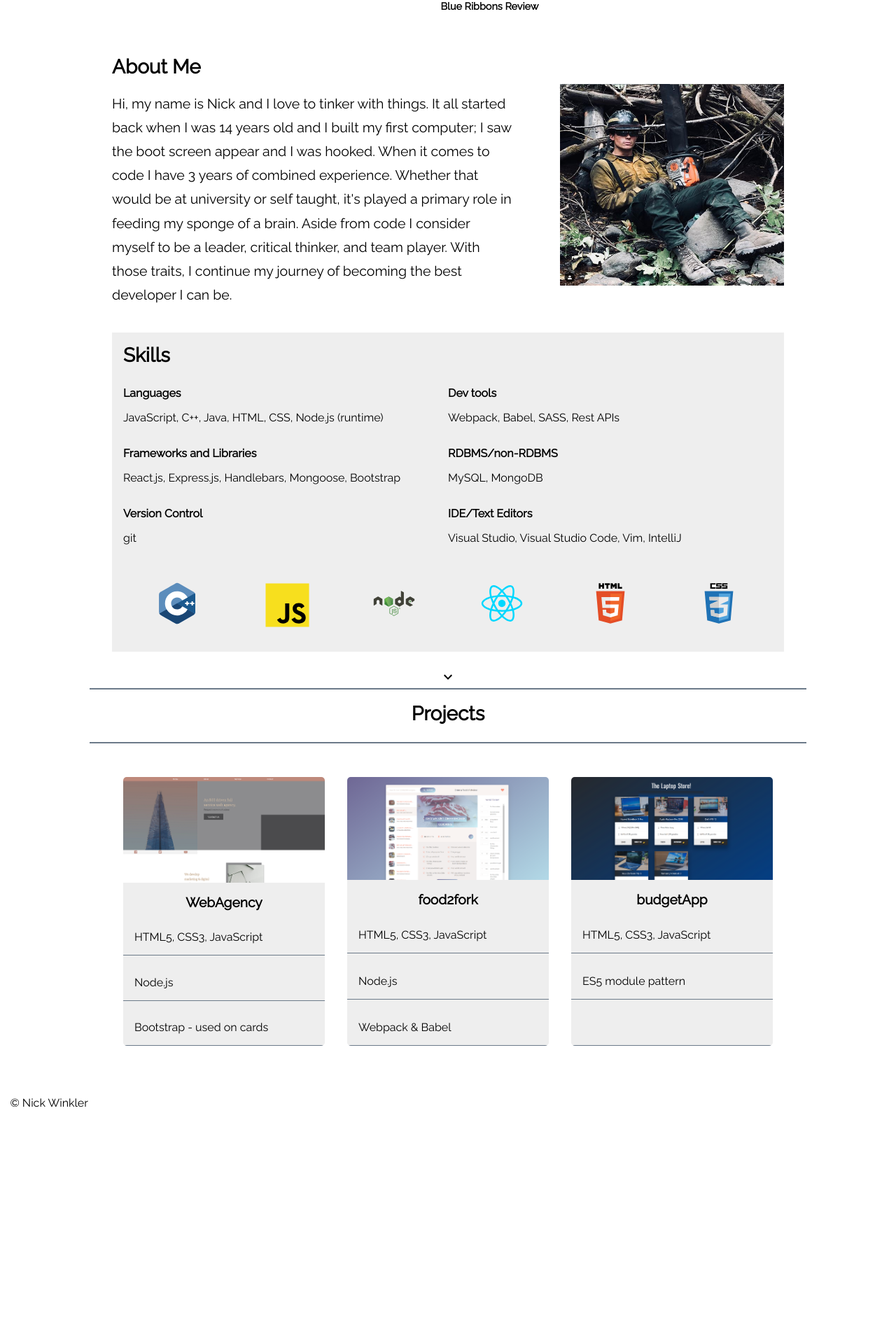
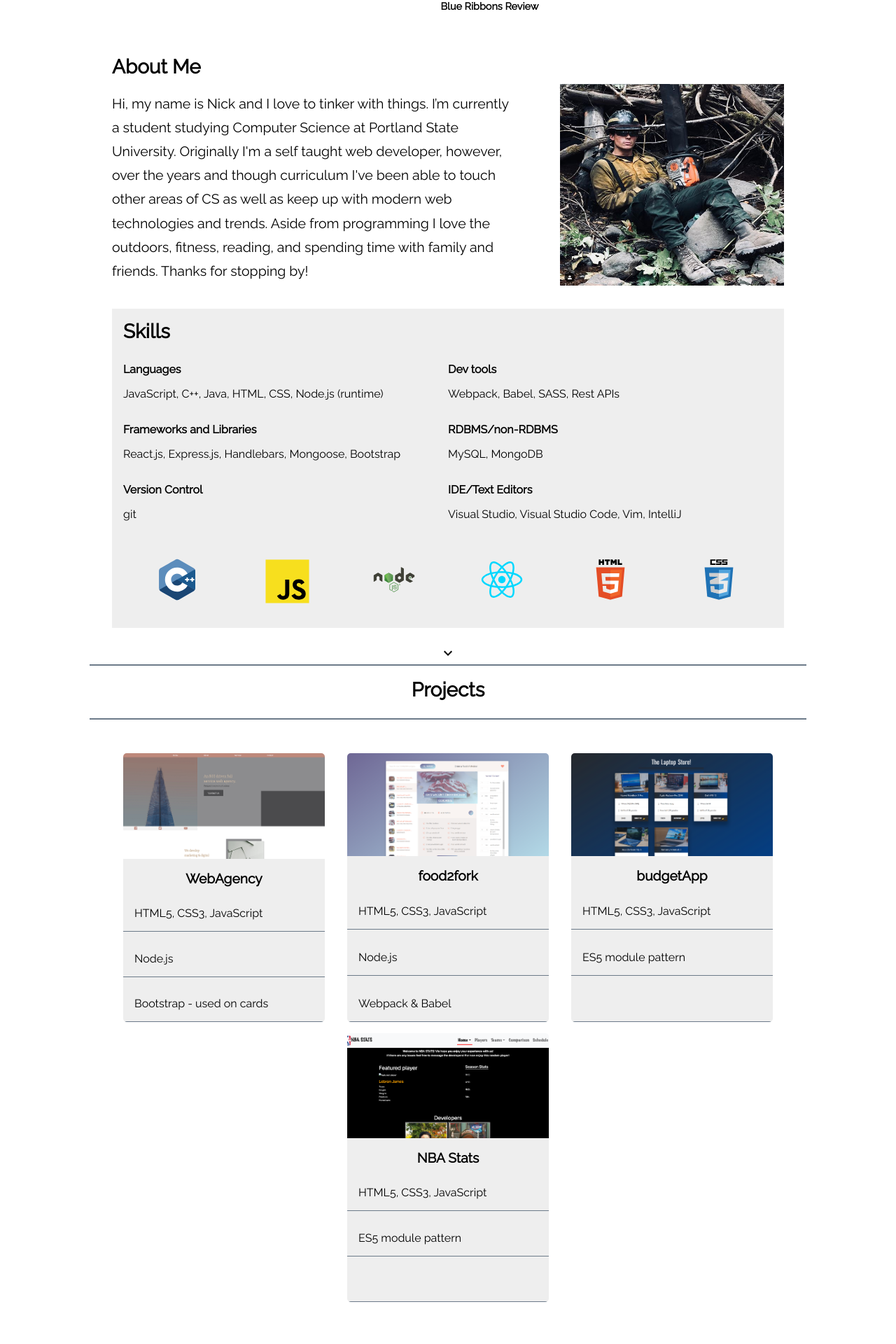
Before and after one commit to ndubs18/portfolioV2, a React (Create React App) app: page / in a window 1280 px wide. Shown: the part 358-2278 px from the top of the page at 70% size. Before the commit the page ends 1951 px from the top, so only its background shows below. Built offline with nearby package versions, Linux system fonts and the light colour scheme.

Commit message:
added project

```diff
--- a/src/App.js
+++ b/src/App.js
@@ -52,15 +52,13 @@ function App() {
                 <h2>About Me</h2>
                 {/* WEBPACK MAKES US USE REQUIRE WHEN ADDING IMAGES */}
                 <img src={require('./images/firefighting.jpg')} alt="fire"/>
-                <p className="summaryTxt" style={{fontSize: "1.22rem", lineHeight: "1.75"}}>Hi, my name is Nick and I love to tinker with things. It all started back
-                  when I was 14 years old and I built my first computer; I saw the boot
-                  screen appear and I was hooked. When it comes to code I have 3
-                  years of combined experience. Whether that would be at university or
-                  self taught, it's played a primary role in feeding my sponge of a brain. Aside from
-                  code I consider myself to be a leader, critical thinker, and team player. With those traits, I continue
-                  my journey of becoming the best developer I can be.
-
-                  </p>
+                <p className="summaryTxt" style={{fontSize: "1.22rem", lineHeight: "1.75"}}>
+                Hi, my name is Nick and I love to tinker with things.
+                I’m currently a student studying Computer Science at Portland State University.
+                Originally I'm a self taught web developer, however, over the years and though curriculum I've been able to touch
+                other areas of CS as well as keep up with modern web technologies and trends. Aside from programming I love the outdoors,
+                fitness, reading, and spending time with family and friends. Thanks for stopping by!
+                </p>
 
               </div>
               <div className="skills">
@@ -151,6 +149,25 @@ function App() {
             </div>
           </div>
           </a>
+
+
+          <a href="https://github.com/ndubs18/NBA-STATS-461P" target="_blank">
+          <div className="projBox">
+            <div>
+            <img src={require('./images/nbaStats.png')}alt="laptopstore"/>
+            </div>
+
+            <div className="description">
+
+            <ul>
+              <h4>NBA Stats</h4>
+              <li>HTML5, CSS3, JavaScript</li>
+              <li>ES5 module pattern</li>
+              <li><span style={{color:"transparent"}}>hello</span></li>
+            </ul>
+            </div>
+          </div>
+          </a>
           {/* <a href="http://ndubscodes.com/sandovals_new" target="_blank">
           <div className="projBox">
             <div>
```
Also changed, not shown: src/images/nbaStats.png (added).
